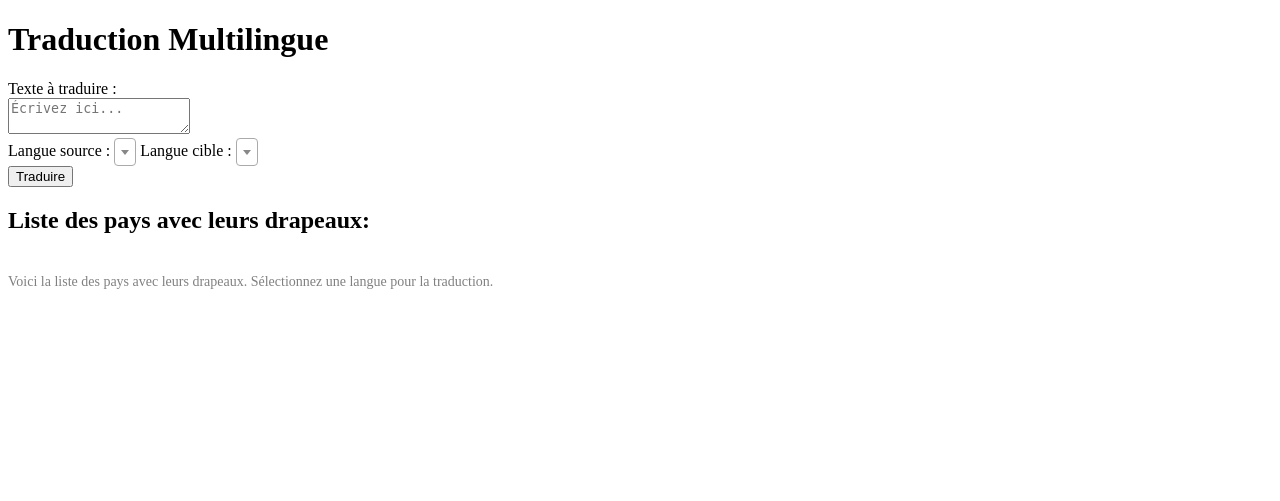
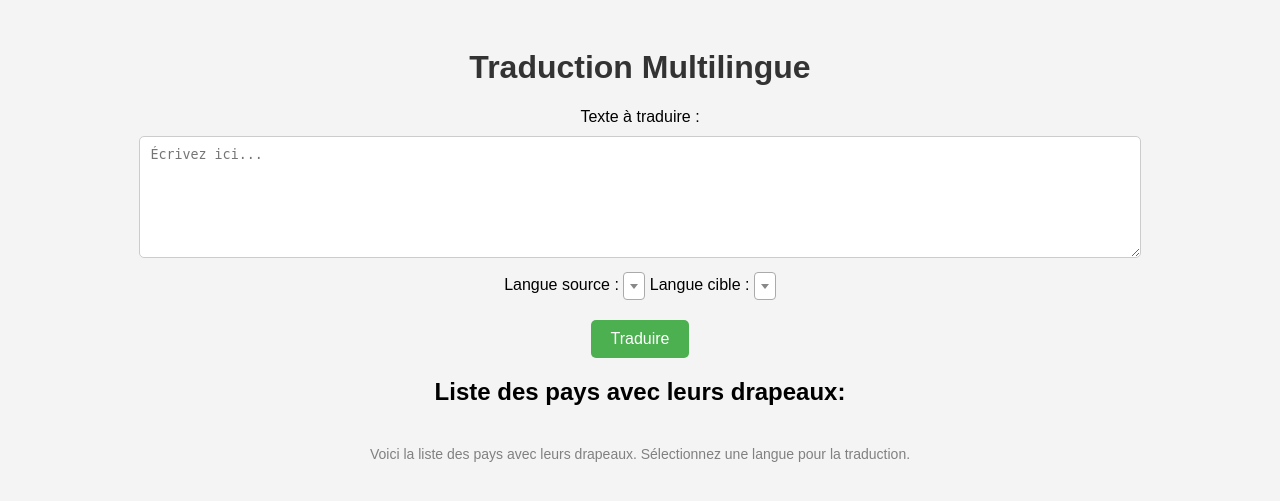
Before and after one commit to Haaa012/servere_flask_test, a Flask app: page /traduction in a window 1280 px wide. Shown: the top 501 px of the page. Run offline with Flask 3, Linux system fonts and the light colour scheme.

Commit message:
Update traduction.html

```diff
--- a/templates/traduction.html
+++ b/templates/traduction.html
@@ -8,6 +8,67 @@
     <link href="https://cdn.jsdelivr.net/npm/select2@4.0.13/dist/css/select2.min.css" rel="stylesheet" />
     <link rel="stylesheet" href="{{ url_for('static', filename='traduction.css') }}">
     <style>
+        body {
+    font-family: Arial, sans-serif;
+    text-align: center;
+    padding: 20px;
+    background-color: #f4f4f4;
+}
+
+textarea {
+    width: 80%;
+    height: 100px;
+    margin: 10px 0;
+    padding: 10px;
+    border-radius: 5px;
+    border: 1px solid #ccc;
+}
+
+  /* Style pour le bouton de soumission */
+button {
+            background-color: #4CAF50;  /* Couleur de fond */
+            color: white;  /* Couleur du texte */
+            font-size: 16px;  /* Taille de police */
+            padding: 10px 20px;  /* Marges internes */
+            border: none;  /* Pas de bordure */
+            border-radius: 5px;  /* Coins arrondis */
+            cursor: pointer;  /* Curseur en forme de main */
+            transition: background-color 0.3s ease;  /* Transition douce au survol */
+            margin-top: 20px;  /* Marge au-dessus */
+        }
+
+button:hover {
+            background-color: #45a049;  /* Couleur au survol */
+        }
+
+button:focus {
+            outline: none;  /* Retirer le contour du focus */
+        }
+
+h1 {
+    color: #333;
+}
+
+p {
+    font-size: 18px;
+    color: #333;
+}
+.tras {
+  width: 80%;
+  max-height: 300px;  /* Hauteur maximale de l'élément */
+  margin: 10px auto;
+  padding: 10px;
+  border-radius: 5px;
+  border: 1px solid #ccc;
+  background-color: #b0aeae61;
+  color: #060505;
+  text-align: left;
+  display: flex;
+  justify-content: flex-start;
+  align-items: flex-start;
+  box-sizing: border-box;
+  overflow-y: auto;  /* Ajoute une barre de défilement verticale lorsque nécessaire */
+}
         /* Style personnalisé pour aligner horizontalement la liste des pays avec les drapeaux */
         .country-list {
             display: flex;
```
